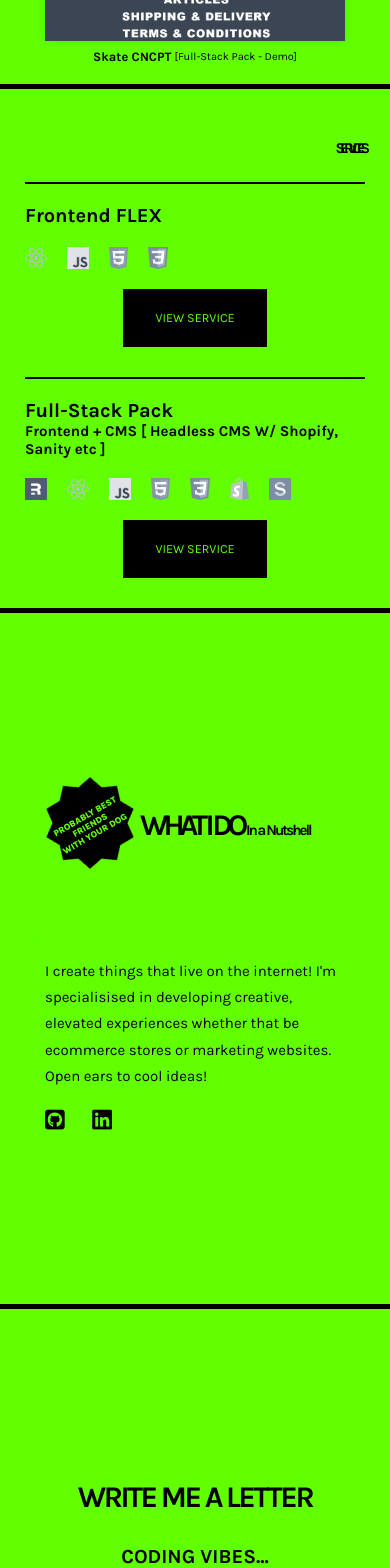
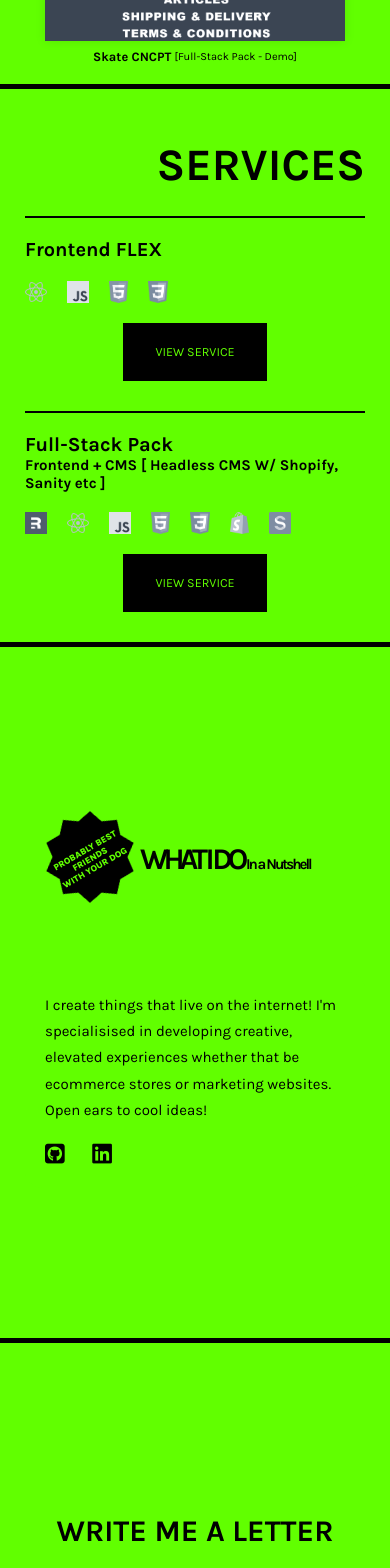
Before and after one commit to fabio-miguel/V1, a React (Create React App) app: page / in a window 390 px wide. Shown: the part 1440-3008 px from the top of the page. Built offline with nearby package versions, Linux system fonts and the light colour scheme.

Commit message:
Updated css queries

```diff
--- a/src/css/styles.css
+++ b/src/css/styles.css
@@ -497,7 +497,6 @@ nav .navbar-links li:last-child a i {
 }
 @media screen and (max-width: 1200px) {
   .rotating-about-image {
-    font-size: 1rem;
     width: 100px;
     height: 100px;
   }
@@ -531,7 +530,7 @@ nav .navbar-links li:last-child a i {
   text-align: center;
   transform: rotate(-30deg);
 }
-@media (max-width: 900px) {
+@media (max-width: 1200px) {
   .text-about {
     font-size: 0.9rem;
   }
@@ -637,7 +636,6 @@ nav .navbar-links li:last-child a i {
 }
 .services .services-content__title {
   color: black;
-  letter-spacing: -0.5rem;
   font-size: 4rem;
   font-weight: 800;
   display: flex;
@@ -651,7 +649,7 @@ nav .navbar-links li:last-child a i {
 }
 @media screen and (max-width: 768px) {
   .services .services-content__title {
-    font-size: 1rem;
+    font-size: 3rem;
   }
   .services .services-content__title i {
     font-size: 3rem;
@@ -826,9 +824,6 @@ nav .navbar-links li:last-child a i {
     gap: 3rem;
   }
 }
-.call-to-action__content h1 {
-  letter-spacing: -0.25rem;
-}
 .call-to-action__content .description {
   display: flex;
   justify-content: center;
--- a/src/styles/AboutStyles/_about.scss
+++ b/src/styles/AboutStyles/_about.scss
@@ -125,7 +125,6 @@
   height: 200px; /* Adjust the height as needed */
 
   @media screen and (max-width: 1200px) {
-    font-size: 1rem;
     width: 100px;
     height: 100px;
   }
@@ -159,7 +158,7 @@
   text-transform: uppercase;
   text-align: center;
   transform: rotate(-30deg);
-  @media (max-width: 900px) {
+  @media (max-width: 1200px) {
     font-size: 0.9rem;
   }
 }
--- a/src/styles/ContactStyles/_contact.scss
+++ b/src/styles/ContactStyles/_contact.scss
@@ -23,9 +23,9 @@
       gap: 3rem;
     }
 
-    h1 {
-      letter-spacing: -0.25rem;
-    }
+    // h1 {
+    //   letter-spacing: -0.25rem;
+    // }
 
     .description {
       display: flex;
--- a/src/styles/ServicesStyles/_services.scss
+++ b/src/styles/ServicesStyles/_services.scss
@@ -16,7 +16,7 @@
 
     &__title {
       color: $header;
-      letter-spacing: -0.5rem;
+      // letter-spacing: -0.5rem;
       font-size: 4rem;
       font-weight: 800;
       display: flex;
@@ -29,7 +29,7 @@
       }
 
       @media screen and (max-width: 768px) {
-        font-size: 1rem;
+        font-size: 3rem;
         i {
           font-size: 3rem;
         }
```
Also changed, not shown: 1 other file (tests, documents, lock files or other folders).
